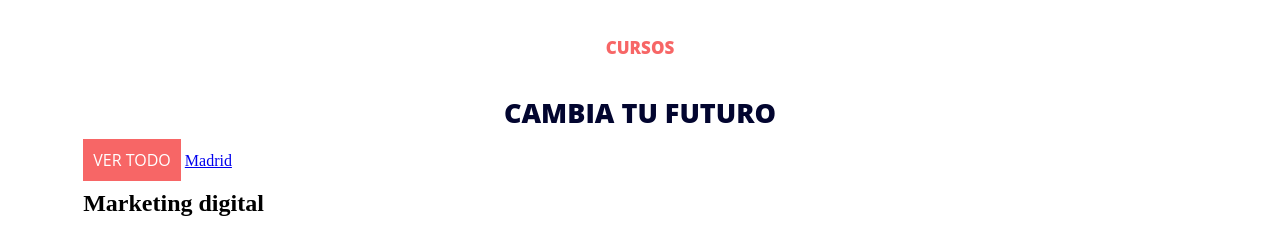
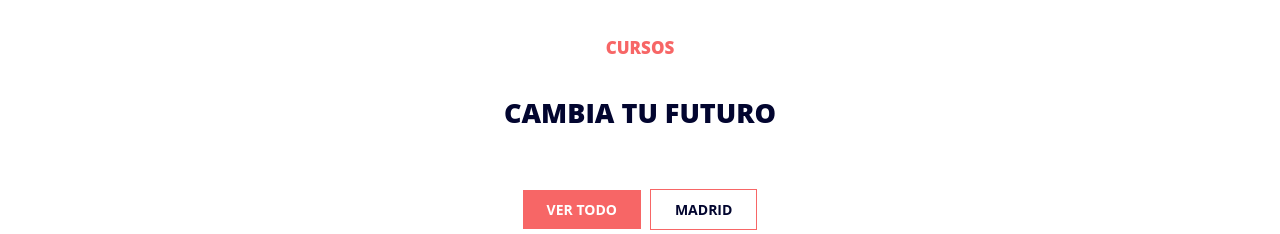
Before and after one commit to Anmma/FullStack, a plain HTML site: page ProyectoInicio/index.html in a window 1280 px wide. Shown: the part 711-945 px from the top of the page. Drawn offline with Linux system fonts and the light colour scheme.

Commit message:
clase27092023

```diff
--- a/ProyectoInicio/css/style.css
+++ b/ProyectoInicio/css/style.css
@@ -205,7 +205,7 @@ h1{
 }
 
 /* ESTILOS SECCION CURSOS */
-.contenedor h3{
+.sectionCursos h3{
     text-align: center;
     color: var(--tonoRosa);
     text-transform: uppercase;
@@ -215,22 +215,47 @@ h1{
     margin: 40px 0px;
 }
 
-.contenedor>h2{
+.sectionCursos>h2{
     text-align: center;
     color: var(--tonoOscuro);
     font-family: var(--fuentePrincipal);
     text-transform: uppercase;
     font-weight: 800;
     font-size: 2.7rem;
+    padding-bottom: 50px;
 }
 
-.botonVer{
+.bCentros{
+    text-align: center;
+}
+
+.bVer{
     background-color: var(--tonoRosa);
     color: white;
     text-decoration: none;
     text-transform: uppercase;
-    padding: 10px;
+    font-weight: bold;
+    font-size: 14px;
+    padding: 10px 24px;
     font-family: var(--fuentePrincipal);
+    border-color: var(--tonoRosa);
+    margin-right: 0.5rem;
+    margin-bottom: 20px;
+}
+
+.bMadrid{
+    background-color: white;
+    text-decoration: none;
+    text-transform: uppercase;
+    padding: 10px 24px;
+    font-weight: bold;
+    font-size: 14px;
+    border: 1px solid;
+    border-color: var(--tonoRosa);
+    color: var(--tonoOscuro);
+    font-family: var(--fuentePrincipal);
+    margin-bottom: 20px;
+
 }
 
 
--- a/ProyectoInicio/index.html
+++ b/ProyectoInicio/index.html
@@ -77,13 +77,13 @@
             </section>
 
 
-        <section class="contenedor">
+        <section class="contenedor sectionCursos">
             <h3> <strong> Cursos </strong></h3>
             <h2>Cambia tu futuro</h2>
 
-            <div>
-            <a class="botonVer" href="#">Ver todo</a>
-            <a class="botonoMadrid" href="#">Madrid</a>
+            <div class="bCentros">
+            <a class="bVer" href="#">Ver todo</a>
+            <a class="bMadrid" href="#">Madrid</a>
             </div>
 
             <div class="cursos">
```
